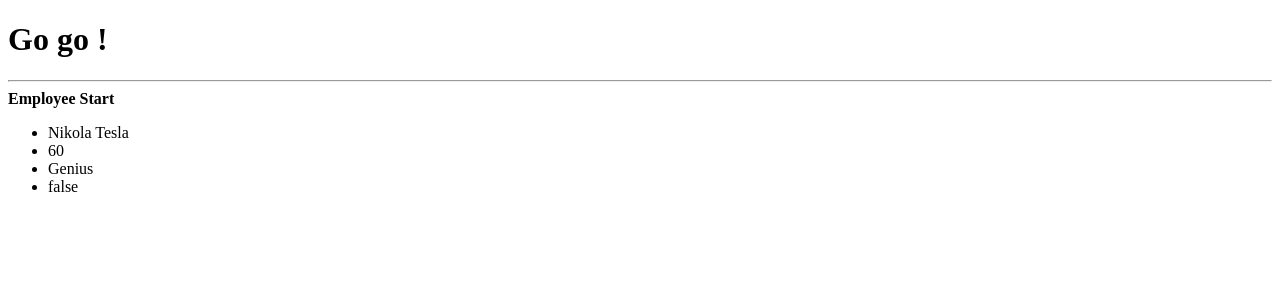
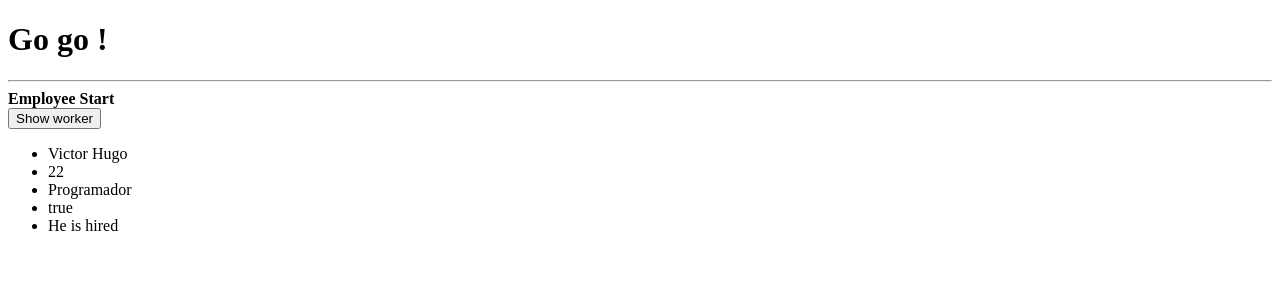
Before and after one commit to vpino/p2-expenses, an Angular app in the folder expenses/: page / in a window 1280 px wide. Shown: the top 300 px of the page. Built offline with nearby package versions, Linux system fonts and the light colour scheme.

Commit message:
feat(expenses): Add text with ngIf and click

```diff
--- a/expenses/src/app/employee/employee.component.html
+++ b/expenses/src/app/employee/employee.component.html
@@ -1,8 +1,31 @@
 <strong> Employee Start </strong>
 
-<ul>
-	<li> {{employees[0].name}}</li>
-	<li> {{employees[0].age}}</li>
-	<li> {{employees[0].position}}</li>
-	<li> {{employees[0].hired}}</li>
-</ul>
+<div *ngIf="work_external == true">
+<br><br>
+
+	<button (click)="changeExternal(false)"> Show employee </button>
+
+	<ul >
+		<li> {{employees[0].name}}</li>
+		<li> {{employees[0].age}}</li>
+		<li> {{employees[0].position}}</li>
+		<li *ngIf="employees[0].hired == true"> He is hired </li>
+		<li *ngIf="employees[0].hired == false"> He is not hired </li>
+	</ul>
+</div>
+
+
+<div *ngIf="work_external == false">
+
+	<button (click)="changeExternal(true)"> Show worker </button>
+
+	<ul>
+		<li> {{employee.name}}</li>
+		<li> {{employee.age}}</li>
+		<li> {{employee.position}}</li>
+		<li> {{employee.hired}}</li>
+		<li *ngIf="employee.hired == true"> He is hired </li>
+		<li *ngIf="employee.hired == false"> He is not hired </li>
+	</ul>
+
+</div>
--- a/expenses/src/app/employee/employee.component.ts
+++ b/expenses/src/app/employee/employee.component.ts
@@ -10,6 +10,7 @@ export class EmployeeComponent{
 
 	public employee:Employee;
 	public employees:Array<Employee>;
+	public work_external:boolean;
 
 	constructor(){
 		this.employee = new Employee(
@@ -17,11 +18,14 @@ export class EmployeeComponent{
 			22,
 			'Programador',
 			true);
+
 		this.employees = [
 			new Employee('Nikola Tesla', 60, 'Genius', false),
 			new Employee('Allan Poe', 47, 'Genius', false),
 			new Employee('Mileva', 75, 'Genius', true)
 		];
+
+		this.work_external = false;
 	}
 
 	ngOnInit(){
@@ -29,6 +33,10 @@ export class EmployeeComponent{
 
 	}
 
+	changeExternal(value){
+		this.work_external = value;
+	}
+
 
 
 }
```
